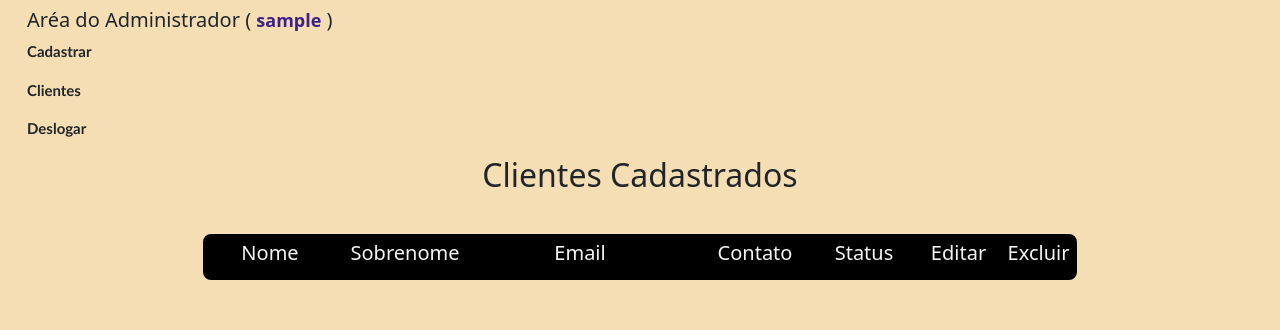
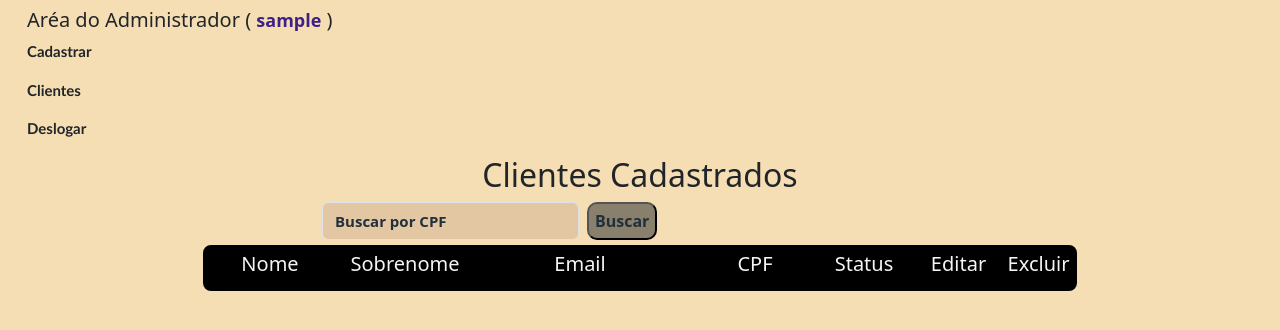
Before and after one commit to Venturaa10/formulario, a Django app: page /exibir in a window 1280 px wide. Shown: the top 330 px of the page. Run offline with Django 5.2, Linux system fonts and the light colour scheme; the visitor is signed in with stand-in values (Sample User, id 1); data that the repository does not hold is empty.

Commit message:
Adicionando botão para buscar cliente através do CPF

```diff
--- a/form_app/templates/exibir.html
+++ b/form_app/templates/exibir.html
@@ -24,12 +24,49 @@
     .container {
         display: flex;
         justify-content: center;
-        margin-top: 40px;
+        margin-top: 20px;
+        margin: 0 auto;
         width: 100%;
     }
 
     #titulo_tabela {
         text-align: center;
+    }
+
+    .buscar {
+        display: flex;
+        justify-content: flex-start;
+        width: 100%;
+        /* Ocupando toda a largura da div*/
+        padding-bottom: 5px;
+        /* Espaçamento inferior */
+        padding-left: 310px;
+        /* Espaçamento a esquerda */
+        margin: 0;
+        /* Remove as margens */
+    }
+
+    .form-control{
+        color: rgb(245, 245, 245);
+        background-color: rgb(227, 198, 162);
+    }
+
+    /* Estiliza o placeholder de determinado input */
+    .form-control::placeholder {
+        color: rgb(34, 48, 60);
+        font-size: 15px;
+        font-weight: bold;
+    }
+
+    .botao_pesquisa {
+        background-color: rgb(136, 127, 108);
+        color: rgb(34, 48, 60);
+        font-weight: bold;
+        border-radius: 10px;
+    }
+
+    .botao_pesquisa:hover {
+        color: whitesmoke; /* Muda a cor do link ao passar o mouse */
     }
 
     /* Div dos subtitulos */
@@ -46,10 +83,6 @@
         align-items: center;
         /* Largura entre as colunas */
         grid-template-columns: 120px 150px 200px 150px 80px 80px 80px;
-        /*
-        border-color: black;
-        border-style: solid;
-        border-width: 20px; */
     }
 
     /* Estiliza a fonte do subtitulo */
@@ -57,9 +90,11 @@
         font-size: 20px;
         text-align: center;
     }
-    #subtitulo_status{
+
+    #subtitulo_status {
         padding-right: 12px;
     }
+
     /* Ajustando o posicionamento dos substitulos correspondente a informação do cliente  */
     #subtitulo_editar,
     #subtitulo_excluir {
@@ -158,13 +193,23 @@
     <div id="titulo_tabela">
         <h2>Clientes Cadastrados</h2>
     </div>
+    <div class="buscar">
+        <nav class="barra_pesquisa">
+            <div class="container-fluid">
+                <form class="d-flex" role="search">
+                    <input class="form-control me-2" type="search" placeholder="Buscar por CPF" aria-label="Search">
+                    <button class="botao_pesquisa" type="submit">Buscar</button>
+                </form>
+            </div>
+        </nav>
+    </div>
     <div class="container">
         <div class="borda_container">
             <div class="subtitulos">
                 <h5 class="fonte_subtitulo" id="subtitulo_nome" scope="col">Nome</h5>
                 <h5 class="fonte_subtitulo" id="subtitulo_sobrenome" scope="col">Sobrenome</h5>
                 <h5 class="fonte_subtitulo" id="subtitulo_email" scope="col">Email</h5>
-                <h5 class="fonte_subtitulo" id="subtitulo_number" scope="col">Contato</h5>
+                <h5 class="fonte_subtitulo" id="subtitulo_number" scope="col">CPF</h5>
                 <h5 class="fonte_subtitulo" id="subtitulo_status" scope="col">Status</h5>
                 <h5 class="fonte_subtitulo" id="subtitulo_editar" scope="col">Editar</h5>
                 <h5 class="fonte_subtitulo" id="subtitulo_excluir" scope="col">Excluir</h5>
@@ -176,7 +221,7 @@
                 <div class="info_objeto">{{objeto.nome}}</div>
                 <div class="info_objeto">{{objeto.sobrenome}}</div>
                 <div class="info_objeto">{{objeto.email}}</div>
-                <div class="info_objeto">{{objeto.celular}}</div>
+                <div class="info_objeto">{{objeto.cpf}}</div>
                 <div class="info_objeto">
                     {% if objeto.ativo %}
                     <div class="status_ativo">Ativo</div>
```
